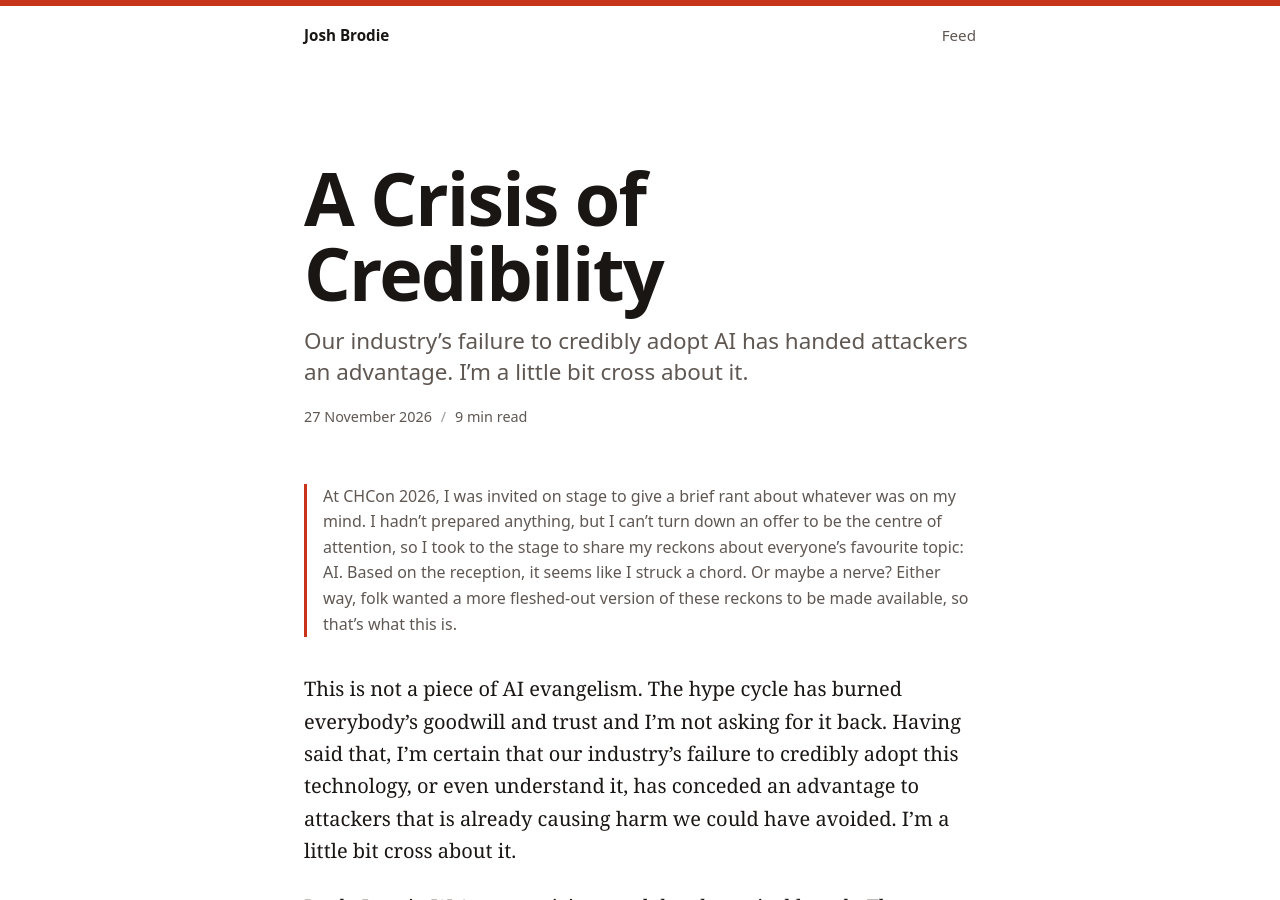
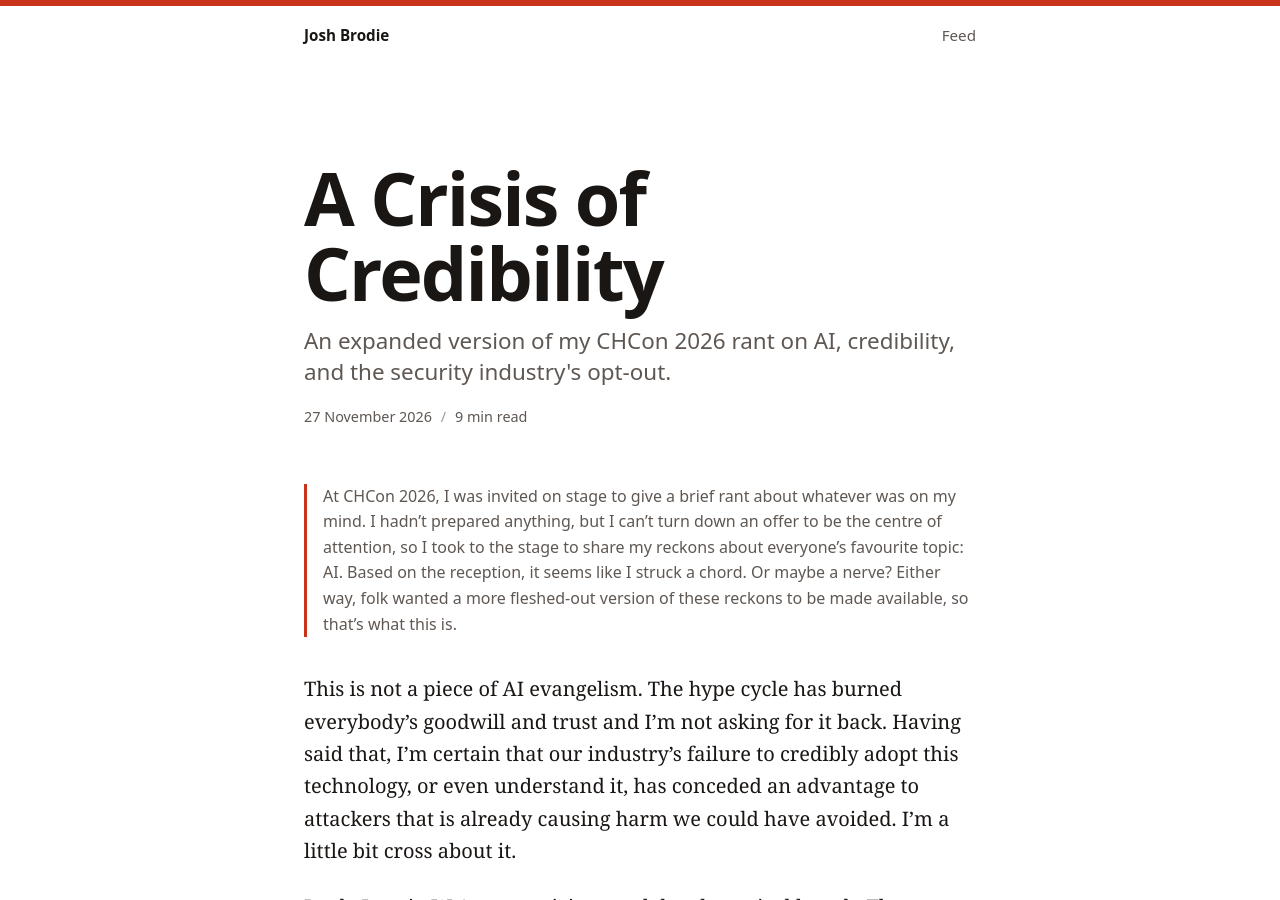
Before and after one commit to JoshBrodieNZ/joshbrodienz.github.io, a Jekyll site: the page built from _posts/2026-11-27-a-crisis-of-credibility.md, in a window 1280 px wide and 900 px high. Built offline with Jekyll 4.4.1, drawn with Linux system fonts in a browser that asks for light colours.

Commit message:
Update 2026-11-27-a-crisis-of-credibility.md

```diff
--- a/_posts/2026-11-27-a-crisis-of-credibility.md
+++ b/_posts/2026-11-27-a-crisis-of-credibility.md
@@ -1,7 +1,7 @@
 ---
 layout: post
 title: A Crisis of Credibility
-description: Our industry’s failure to credibly adopt AI has handed attackers an advantage. I’m a little bit cross about it.
+description: An expanded version of my CHCon 2026 rant on AI, credibility, and the security industry's opt-out.
 ---
 
 At CHCon 2026, I was invited on stage to give a brief rant about whatever was on my mind. I hadn't prepared anything, but I can't turn down an offer to be the centre of attention, so I took to the stage to share my reckons about everyone's favourite topic: AI. Based on the reception, it seems like I struck a chord. Or maybe a nerve? Either way, folk wanted a more fleshed-out version of these reckons to be made available, so that's what this is.
```
